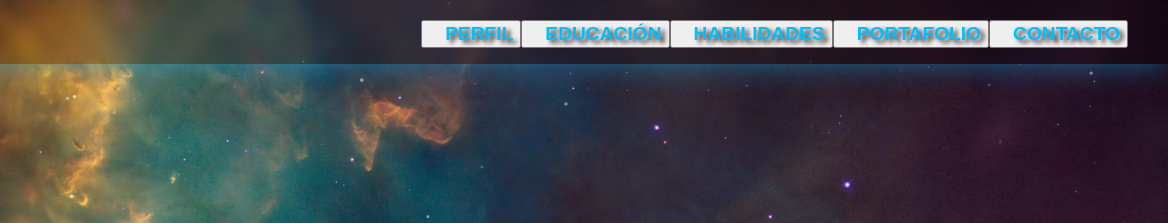
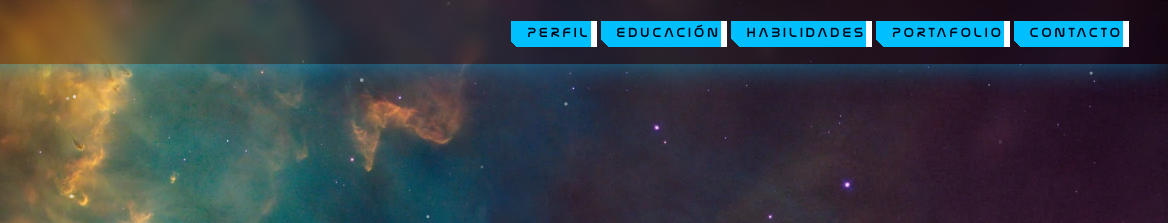
Before and after one commit to Alientradev/Al13n-CV, a plain HTML site: page index.html in a window 1280 px wide. Shown: the top 223 px of the page, 112-1280 px from the left. Drawn offline with nearby package versions, Linux system fonts and the light colour scheme; a web font is replaced by a local one.

Commit message:
Add files via upload

```diff
--- a/CSS/styles.css
+++ b/CSS/styles.css
@@ -97,7 +97,7 @@ p {
 
 /* ----------------------------------------------Utilities---------------------------------------------- */
 
-.btn {
+/* .btn {
     color: var(--third-color);
     background-color: var(--first-color);
     border-radius: 5rem;
@@ -113,7 +113,7 @@ p {
 .btn:hover {
     color: var(--second-color);
     background-color: var(--white);
-}
+} */
 
 .none {
     display: none;
@@ -206,12 +206,8 @@ body::-webkit-scrollbar-thumb {
 }
 
 .menu a {
-    padding: 1rem;
-    font-size: 1.2rem;
-    font-weight: bold;
-    text-align: center;
-    color: var(--first-color);
-    text-shadow: var(--text-Shadow);
+    padding: 0px;
+    margin: 0px;
 }
 
 .menu a:hover {
@@ -374,6 +370,22 @@ body::-webkit-scrollbar-thumb {
     position: relative;
 }
 
+.menu-button,
+.menu-button::after {
+    padding: 6px 0px;
+    margin: 5px;
+    width: auto;
+    font-family: var(--title-font);
+    background: linear-gradient(45deg, transparent 5%, #00BFFF 5%);
+    border: 0;
+    color: var(--third-color);
+    letter-spacing: 3px;
+    line-height: 1;
+    box-shadow: 6px 0px 0px #ffffff;
+    outline: transparent;
+    position: relative;
+}
+
 .body-button::after {
     --slice-0: inset(50% 50% 50% 50%);
     --slice-1: inset(80% -6px 0 0);
@@ -393,7 +405,31 @@ body::-webkit-scrollbar-thumb {
     clip-path: var(--slice-0);
 }
 
+.menu-button::after {
+    --slice-0: inset(50% 50% 50% 50%);
+    --slice-1: inset(80% -6px 0 0);
+    --slice-2: inset(50% -6px 30% 0);
+    --slice-3: inset(10% -6px 85% 0);
+    --slice-4: inset(40% -6px 43% 0);
+    --slice-5: inset(80% -6px 5% 0);
+    content: "CLICK ME";
+    display: block;
+    position: absolute;
+    top: 0;
+    left: 0;
+    right: 0;
+    bottom: 0;
+    background: linear-gradient(45deg, transparent 3%, #ffffff 3%, #00e6f6 5%, #00BFFF 5%);
+    text-shadow: -3px -3px 0px #f8f405, 3px 3px 0px #ffffff;
+    clip-path: var(--slice-0);
+}
+
 .body-button:hover::after {
+    animation: 1s glitch;
+    animation-timing-function: steps(2, end);
+}
+
+.menu-button:hover::after {
     animation: 1s glitch;
     animation-timing-function: steps(2, end);
 }
```
